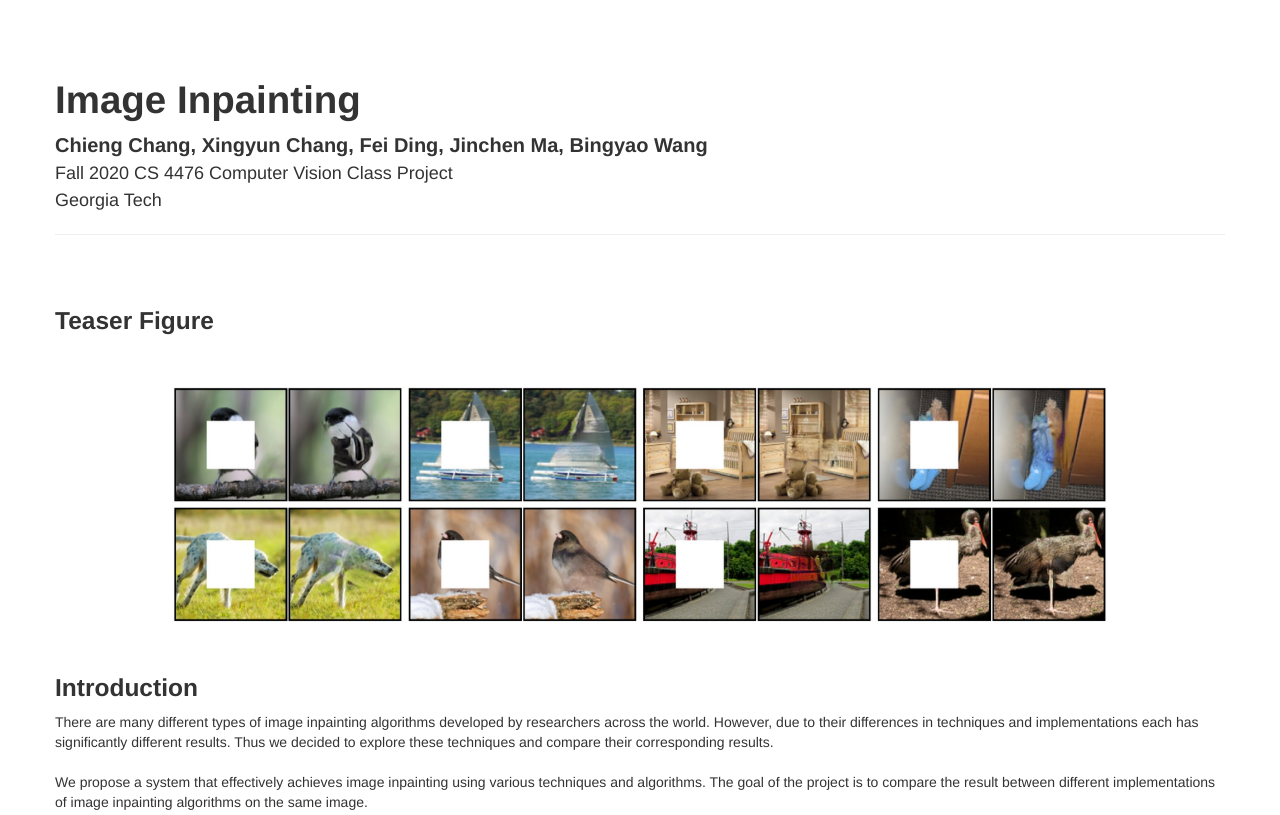
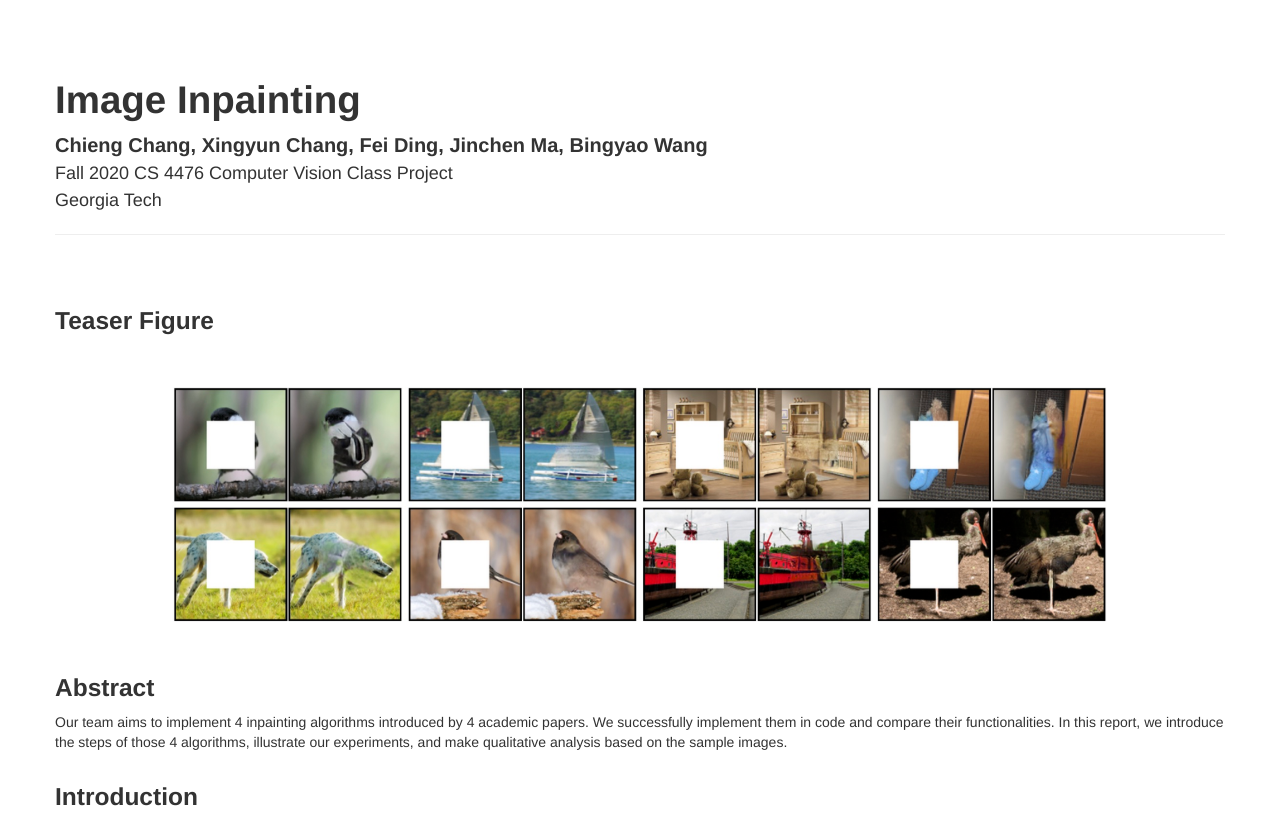
Before and after one commit to GaTech-CS4476-Fall2020/CS4476-Project-Page, a plain HTML site: page index.html in a window 1280 px wide. Shown: the top 815 px of the page. Drawn offline with Linux system fonts and the light colour scheme.

Commit message:
Update index.html

```diff
--- a/index.html
+++ b/index.html
@@ -70,6 +70,9 @@ One or two sentences on the motivation behind the problem you are solving. One o
 
 <br><br>
 <!-- Introduction -->
+<h3>Abstract</h3>
+Our team aims to implement 4 inpainting algorithms introduced by 4 academic papers. We successfully implement them in code and compare their functionalities. In this report, we introduce the steps of those 4 algorithms, illustrate our experiments, and make qualitative analysis based on the sample images.
+<br><br>
 <h3>Introduction</h3>
 
 There are many different types of image inpainting algorithms developed by researchers across the world. However, due to their differences in techniques and implementations each has significantly different results. Thus we decided to explore these techniques and compare their corresponding results.
```
